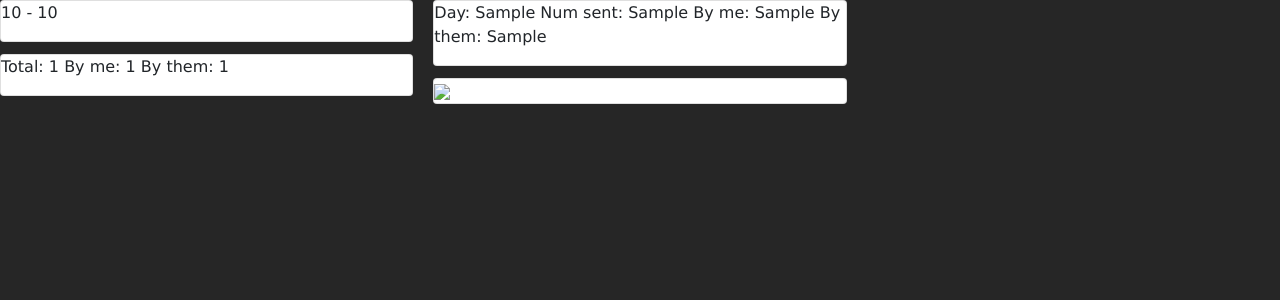
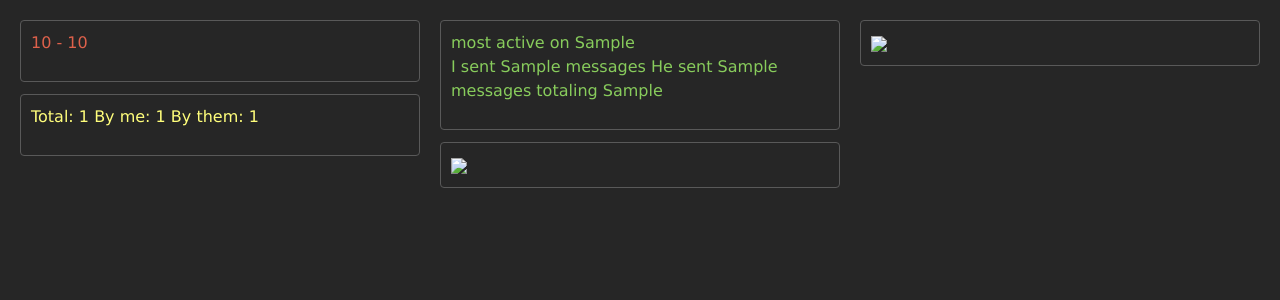
Before and after one commit to brienna/ttyl, a Flask app: template templates/result.html in a window 1280 px wide. Shown: the top 300 px of the page. Run offline with Flask 2, Linux system fonts and the light colour scheme; the template is opened without the code that fills it: most values are stand-ins (such as "Sample title", 1, 10 or a date in 2020); some libraries are stand-ins or nearby versions.

Commit message:
Tweak appearance & add weekly line plot

```diff
--- a/app.py
+++ b/app.py
@@ -1,11 +1,12 @@
 
 from flask import Flask, render_template, request
 import sqlite3, pandas as pd, json, datetime, matplotlib.pyplot as plt, math
-import matplotlib.patches as mpatches
+import matplotlib.patches as mpatches, matplotlib.dates as mdates
 
 CHAT_DB_PATH = '/Users/Brienna/Library/Messages/chat.db'
 # IMAGES
 SPIDER_PLOT_PATH = '/Users/Brienna/Documents/GitHub repositories/we-text-a-lot/static/img/spider_plot.png'
+LINE_PLOT_PATH = '/Users/Brienna/Documents/GitHub repositories/we-text-a-lot/static/img/line_plot.png'
 
 we_texted_a_lot = Flask(__name__)
 
@@ -62,15 +63,18 @@ def get_messages():
     most_active_day = get_most_active_day(df_msg)
     # Show spider plot of average day activity
     get_spider_plot(df_msg)
+    # Show line plot of summarized weekly activity over entire length of conversation
+    get_line_plot(df_msg)
 
     return render_template('result.html',
         duration=duration,
         num_messages=num_messages,
         most_active_day=most_active_day,
-        spider_plot_url = '/static/img/spider_plot.png') # change relative/dir paths later
+        spider_plot_url = '/static/img/spider_plot.png', # change relative/dir paths later
+        line_plot_url = '/static/img/line_plot.png')
 
 
-# Functions
+# Functions (maybe put in separate python file)
 
 def get_duration(df_msg):
     '''
@@ -151,7 +155,30 @@ def get_spider_plot(df_msg):
     red_patch = mpatches.Patch(color=(222/255, 97/255, 75/255), label='Him',alpha=0.4)
     blue_patch = mpatches.Patch(color=(255/255, 254/255, 123/255), label='Me',alpha=0.4)
     plt.legend(handles=[red_patch, blue_patch],loc='upper right', bbox_to_anchor=(0.1,0.1))
-    plt.savefig(SPIDER_PLOT_PATH)
+    plt.savefig(SPIDER_PLOT_PATH, transparent=True, bbox_inches='tight')
+
+def get_line_plot(df_msg):
+    messages_week = df_msg.set_index('time').resample('W-MON')['text'].count()
+    fig, ax = plt.subplots()
+    fig.set_size_inches(10, 10)
+    plt.plot(messages_week, label='messages', color='pink') # the 200 is where on y axis the arrow points to
+
+    fig.suptitle('Weekly message overview', fontsize=20)
+    plt.xlabel('Weeks', fontsize=18)
+    plt.ylabel('Messages', fontsize=18)
+    plt.annotate('Ireland', (mdates.date2num(datetime.datetime(2018, 3, 15)), 200), xytext=(-100,0),
+            textcoords='offset points', size=20,
+            va='center', ha='center',
+            arrowprops=dict(arrowstyle="->",
+                           connectionstyle='arc3, rad=-0.2',
+                           lw=2),
+            )
+    plt.annotate('Bri in DC', (mdates.date2num(datetime.datetime(2018, 8, 28)), 205), xytext=(50, -50),
+            textcoords='offset points', size=20,
+            va='center', ha='center',
+            arrowprops=dict(arrowstyle="->", lw=2))
+
+    plt.savefig(LINE_PLOT_PATH, transparent=True, bbox_inches='tight')
 
 if __name__ == '__main__':
     we_texted_a_lot.run(debug=True)
--- a/static/style.css
+++ b/static/style.css
@@ -21,18 +21,15 @@ tr:hover {
     cursor: pointer;
     color: #262626;
 }
-
 tr.selected {
     background-color: #DE614B;
     color: #262626;
 }
-
 .handles {
     color: rgba(203,203,203,.3);
     background-color: #191919;
     border: rgba(203,203,203,.3) thin;
 }
-
 .handles-parent {
     overflow-y: scroll;
     height: 75vh;
@@ -42,31 +39,45 @@ tr.selected {
     width: 100%;
     transform: perspective(1px) translateY(12.5vh); /* 12.5*2 for top/bottom, adds up with 75vh to equal 100% height*/
 }
-
 .handles th {
     text-align: left;
 }
-
 #handlesForm {
     margin: 0 auto;
     width: 100%;
     transform: perspective(1px) translateY(50vh);
 }
-
 #handlesForm li {
     color: #DE614B;
     list-style: none;
 }
-
 #handlesForm ul {
     padding: 0;
 }
 
+.card-columns@include media-breakpoint-only(lg) {
+    column-count: 4;
+}
+.card-columns@include media-breakpoint-only(xl) {
+    column-count: 5;
+}
 .card-columns {
-  @include media-breakpoint-only(lg) {
-    column-count: 4;
-  }
-  @include media-breakpoint-only(xl) {
-    column-count: 5;
-  }
+    padding: 20px;
 }
+.card img {
+    width: 100%;
+}
+.card {
+    background-color: #262626;
+    border: thin solid #595959;
+    padding: 10px;
+}
+.card:nth-child(n+1) {
+    color: #DE614B;
+}
+.card:nth-child(n+2) {
+    color: #FFFE7B;
+}
+.card:nth-child(n+3) {
+    color: #88CC5C;
+}
--- a/templates/result.html
+++ b/templates/result.html
@@ -21,10 +21,10 @@
         <!-- Most active day -->
         <div class="card">
             <p>
-                <span>Day: {{ most_active_day[0] }}</span>
-                <span>Num sent: {{ most_active_day[1] }}</span>
-                <span>By me: {{ most_active_day[2] }}</span>
-                <span>By them: {{ most_active_day[3] }}</span>
+                <span>most active on</span> <span class="">{{ most_active_day[0] }}</span><br />
+                <span>I sent</span> <span>{{ most_active_day[2] }} messages</span>
+                <span>He sent</span> <span>{{ most_active_day[3] }} messages</span>
+                <span>totaling</span> <span>{{ most_active_day[1] }}</span>
             </p>
         </div>
 
@@ -33,6 +33,11 @@
             <img src="{{ spider_plot_url }}" />
         </div>
 
+        <!-- Line plot of summarized weekly activity -->
+        <div class="card">
+            <img src="{{ line_plot_url }}" />
+        </div>
+
     </div>
 {% endblock content %}
 </body>
```
Also changed, not shown: 1 other file.
